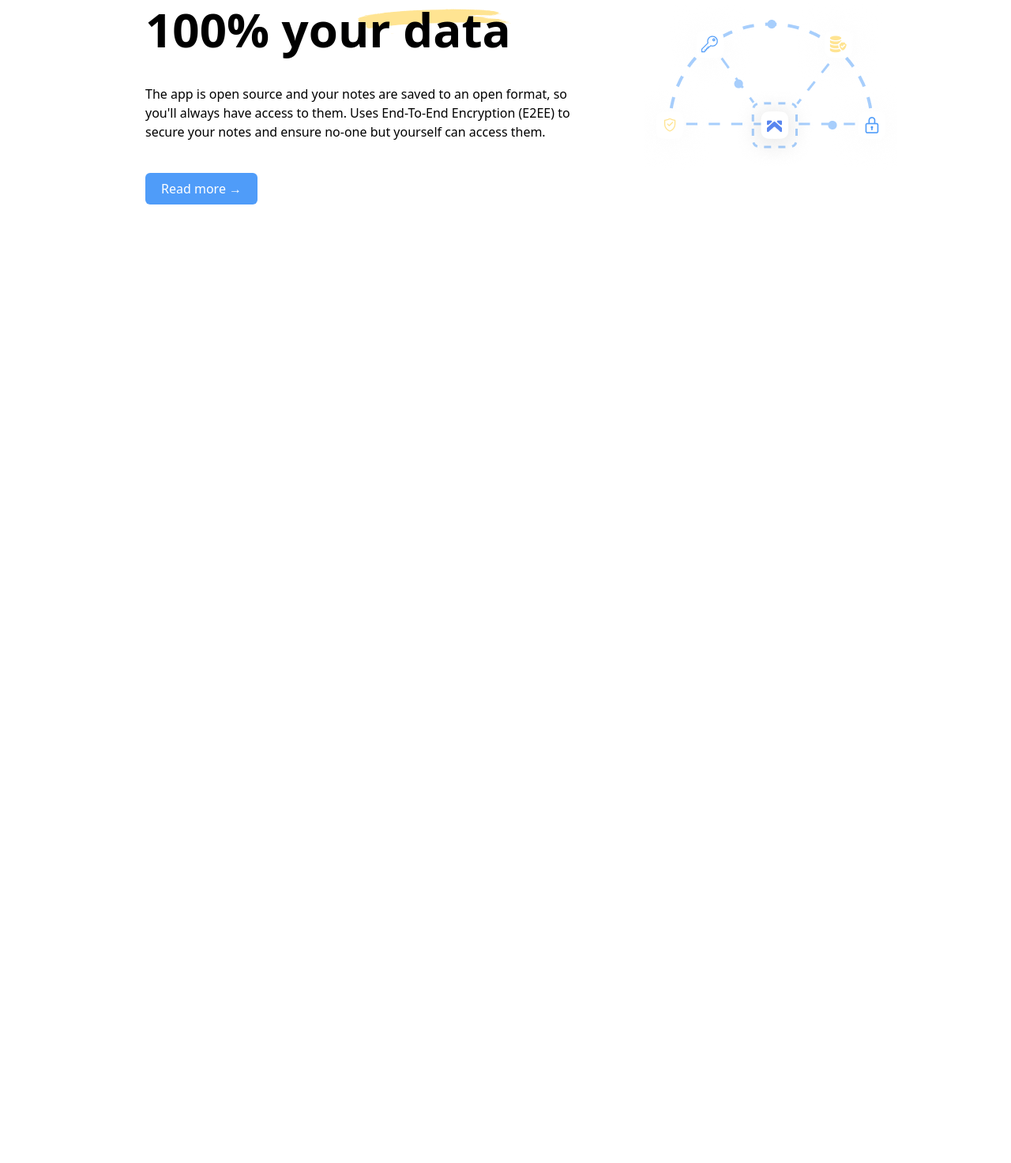
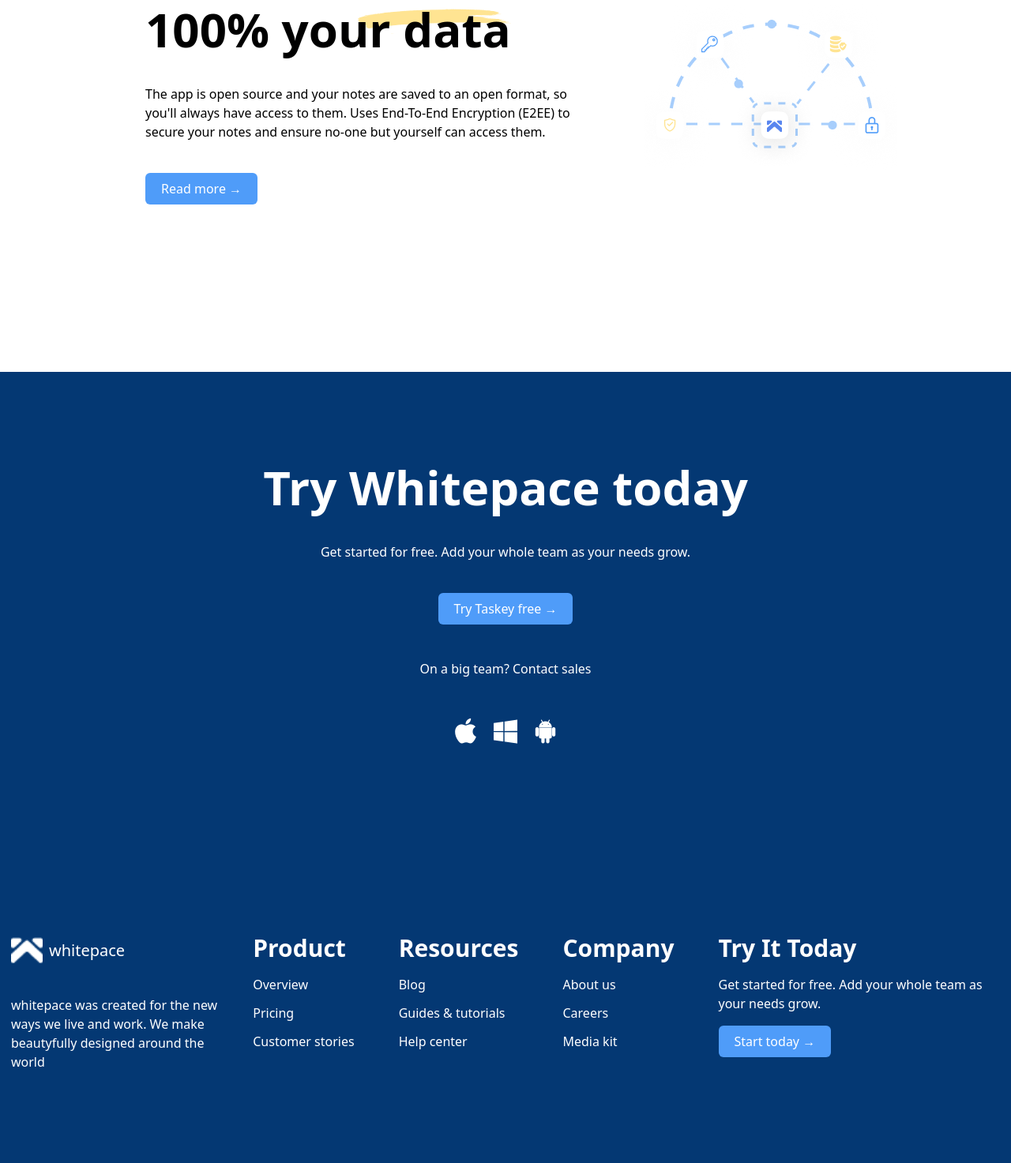
Before and after one commit to luaygitaris/responsive-landingpage, a website: page index.html in a window 1280 px wide. Shown: the part 4377-5850 px from the top of the page at 79% size. Before the commit the page ends 4640 px from the top, so only its background shows below. Drawn offline with nearby package versions, Linux system fonts and the light colour scheme.

Commit message:
add footer

```diff
--- a/index.html
+++ b/index.html
@@ -5,6 +5,10 @@
     <meta name="viewport" content="width=device-width, initial-scale=1.0" />
     <link href="src/output.css" rel="stylesheet" />
     <script defer src="src/main.js"></script>
+    <link
+      rel="stylesheet"
+      href="https://cdn.jsdelivr.net/npm/boxicons@latest/css/boxicons.min.css"
+    />
   </head>
   <body>
     <nav
@@ -44,7 +48,7 @@
     </nav>
 
     <header
-      class="bg-[#043873] bg-[url(../img/background/Element.png)] bg-no-repeat bg-cover bg-center flex flex-col lg:flex-row items-center text-center lg:text-start px-5 py-10 lg:px-[180px] lg:py-28 gap-10 text-white"
+      class="bg-[#043873] bg-[url(../img/background/Element.png)] bg-no-repeat bg-cover bg-center flex flex-col lg:flex-row items-center text-center lg:text-start px-5 py-10 lg:px-[180px] lg:py-28 gap-10 text-white bg-fixed"
     >
       <div
         class="flex flex-col gap-5 lg:gap-10 p-1 items-center lg:items-start w-fit"
@@ -64,7 +68,7 @@
     </header>
 
     <section
-      class="flex flex-col lg:flex-row items-center text-center lg:text-start px-5 py-10 lg:px-[180px] lg:py-28 gap-10"
+      class="flex flex-col lg:flex-row items-center text-center lg:text-start px-5 py-10 lg:px-[180px] lg:py-28 gap-10 h-4/5"
     >
       <div
         class="flex flex-col gap-5 lg:gap-10 p-1 items-center lg:items-start w-fit"
@@ -267,7 +271,7 @@
     </section>
 
     <section
-      class="relative flex flex-col lg:flex-row items-center text-center lg:text-start px-5 py-10 lg:px-[180px] lg:py-28 gap-24"
+      class="relative flex flex-col lg:flex-row items-center text-center lg:text-start px-5 lg:px-[180px] lg:py-28 h-[500px]"
     >
       <img
         src="img/Element1.png"
@@ -277,7 +281,10 @@
       <div
         class="relative lg:absolute top-28 w-fit lg:w-[550px] flex flex-col gap-5 lg:gap-10 p-1 items-center lg:items-start"
       >
-        <h1 class="text-3xl lg:text-6xl font-bold bg-no-repeat bg-right" style="background-image: url(./img/background/Bg-1.png)">
+        <h1
+          class="text-3xl lg:text-6xl font-bold bg-no-repeat bg-right"
+          style="background-image: url(./img/background/Bg-1.png)"
+        >
           100% your data
         </h1>
         <p>
@@ -290,5 +297,79 @@
         >
       </div>
     </section>
+
+    <section
+      class="bg-[#043873] flex flex-col lg:items-center lg:text-center mt-20 px-5 py-10 lg:px-[180px] lg:py-28 gap-10 text-white"
+    >
+      <div class="flex flex-col lg:items-center gap-5 lg:gap-10 p-1 w-fit">
+        <h1 class="text-3xl lg:text-6xl font-bold w-fit">
+          Try Whitepace today
+        </h1>
+        <p class="text-[12px] lg:text-[16px]">
+          Get started for free. Add your whole team as your needs grow.
+        </p>
+        <a href="" class="bg-[#4F9CF9] px-5 py-2 rounded-md w-fit"
+          >Try Taskey free →</a
+        >
+      </div>
+      <p>On a big team? Contact sales</p>
+      <div class="text-[40px]">
+        <i class="bx bxl-apple"></i>
+        <i class="bx bxl-windows"></i>
+        <i class="bx bxl-android"></i>
+      </div>
+    </section>
+
+    <footer
+      class="bg-[#043873] flex flex-col lg:flex-row items-center text-center lg:items-start px-5 py-32 lg:px-[10px] lg:py-28 gap-10 text-white"
+    >
+      <div class="flex flex-col gap-5 lg:gap-10 p-1 items-center lg:items-start lg:text-start w-full lg:w-[300px]">
+        <div class="flex gap-2 items-center">
+          <img src="../img/Logo Icon.png" alt="" class="w-10" />
+          <h3 class="text-white text-xl">whitepace</h3>
+        </div>
+        <p class="text-[12px] lg:text-[16px]">
+          whitepace was created for the new ways we live and work. We make
+          beautyfully designed around the world
+        </p>
+      </div>
+      <div class="flex flex-col lg:flex-row gap-14 lg:items-start lg:text-start">
+        <div class="flex flex-col gap-4 whitespace-nowrap">
+          <h3 class="text-3xl font-bold">Product</h3>
+          <ul class="flex flex-col gap-3">
+            <li class="hover:text-yellow-500"><a href="">Overview</a></li>
+            <li class="hover:text-yellow-500"><a href="">Pricing</a></li>
+            <li class="hover:text-yellow-500">
+              <a href="">Customer stories</a>
+            </li>
+          </ul>
+        </div>
+        <div class="flex flex-col gap-4">
+          <h3 class="text-3xl font-bold">Resources</h3>
+          <ul class="flex flex-col gap-3">
+            <li class="hover:text-yellow-500"><a href="">Blog</a></li>
+            <li class="hover:text-yellow-500">
+              <a href="">Guides & tutorials</a>
+            </li>
+            <li class="hover:text-yellow-500"><a href="">Help center</a></li>
+          </ul>
+        </div>
+        <div class="flex flex-col gap-4">
+          <h3 class="text-3xl font-bold">Company</h3>
+          <ul class="flex flex-col gap-3">
+            <li class="hover:text-yellow-500"><a href="">About us</a></li>
+            <li class="hover:text-yellow-500"><a href="">Careers</a></li>
+            <li class="hover:text-yellow-500"><a href="">Media kit</a></li>
+          </ul>
+        </div>
+        <div class="flex flex-col gap-4 items-center lg:items-start">
+          <h3 class="text-3xl font-bold">Try It Today</h3>
+          <p>Get started for free. Add your whole team as your needs grow.</p>
+          <a href="" class="bg-blue1 px-5 py-2 rounded-md text-white w-fit"
+            >Start today →</a
+          >
+        </div>
+      </div>
+    </footer>
   </body>
 </html>
```
Also changed, not shown: src/output.css.
